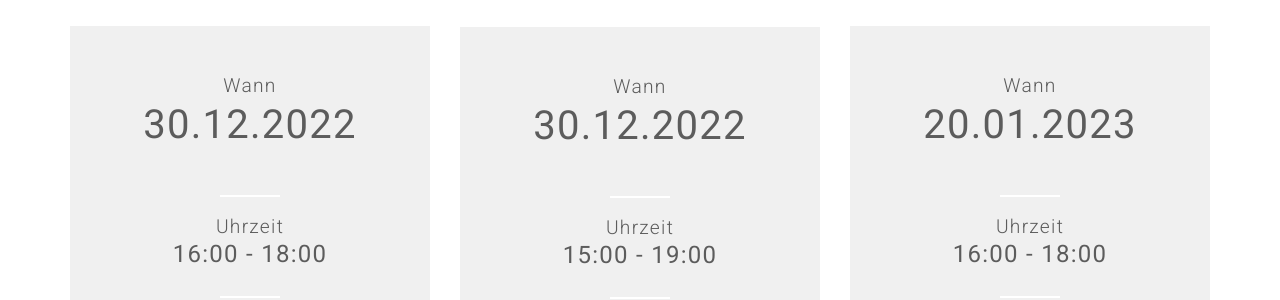
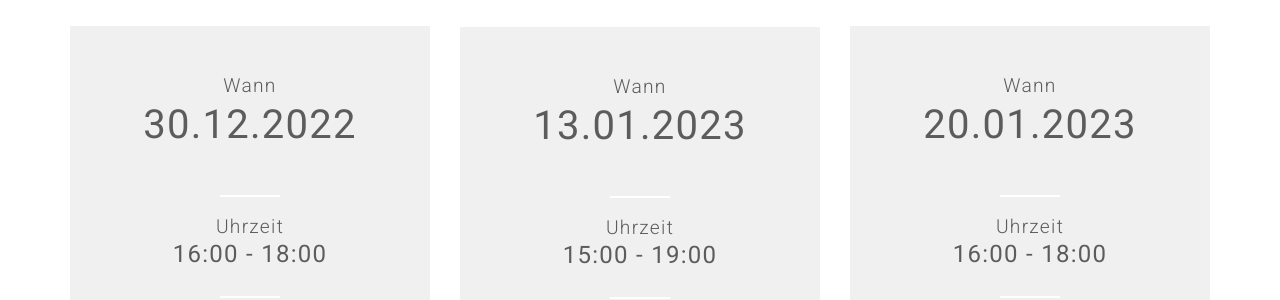
Before and after one commit to coderdojo-wien/coderdojo-wien.github.io, a Jekyll site: the page built from index.html, in a window 1280 px wide and 900 px high, scrolled down 3897 px. Shown: the part 158-458 px from the top of the window. Built offline with Jekyll 4.4.1, drawn with Linux system fonts in a browser that asks for light colours; nearby versions of some CDN libraries; comment, search, counter and statistics services are not loaded.

Commit message:
Update events.yml

```diff
--- a/_data/events.yml
+++ b/_data/events.yml
@@ -17,10 +17,10 @@ events-list:
   event-place-postalcode: 1010
   event-place-addresscountry: AT
 
-- event-date: 30.12.2022
+- event-date: 13.01.2023
   event-time: 15:00 - 19:00
-  event-startdate: 2022-12-30T15:00:00+0100
-  event-enddate: 2022-12-30T19:00:00+0100
+  event-startdate: 2023-01-13T15:00:00+0100
+  event-enddate: 2023-01-13T19:00:00+0100
   event-name: Online CoderDojo
   event-type: Online
   event-place: Online Dojo
```
